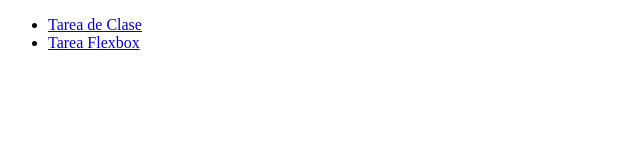
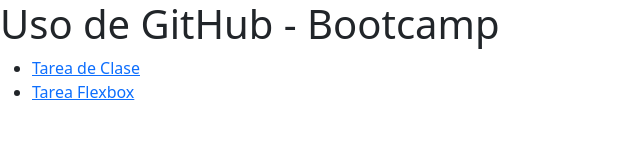
Before and after one commit to cosayco/Portafolio, a plain HTML site: page index.html in a window 1280 px wide. Shown: the whole page, without its empty margins (0-640 px from the left). Drawn offline with nearby package versions, Linux system fonts and the light colour scheme.

Commit message:
Actualizando estilo

```diff
--- a/index.html
+++ b/index.html
@@ -4,8 +4,13 @@
     <meta charset="UTF-8">
     <meta name="viewport" content="width=device-width, initial-scale=1.0">
     <title>Menu</title>
+
+    <!--Bootstrap 5-->
+    <link href="https://cdn.jsdelivr.net/npm/bootstrap@5.0.2/dist/css/bootstrap.min.css" rel="stylesheet" integrity="sha384-EVSTQN3/azprG1Anm3QDgpJLIm9Nao0Yz1ztcQTwFspd3yD65VohhpuuCOmLASjC" crossorigin="anonymous">
+    <script src="https://cdn.jsdelivr.net/npm/bootstrap@5.0.2/dist/js/bootstrap.bundle.min.js" integrity="sha384-MrcW6ZMFYlzcLA8Nl+NtUVF0sA7MsXsP1UyJoMp4YLEuNSfAP+JcXn/tWtIaxVXM" crossorigin="anonymous"></script>
 </head>
 <body>
+    <h1>Uso de GitHub - Bootcamp</h1>
     <ul>
         <li>
             <a href="tarea-de-clase/index.html">Tarea de Clase</a>
```
